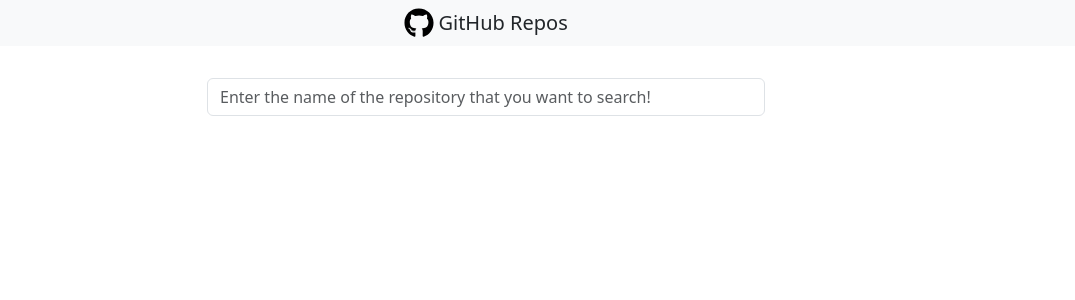
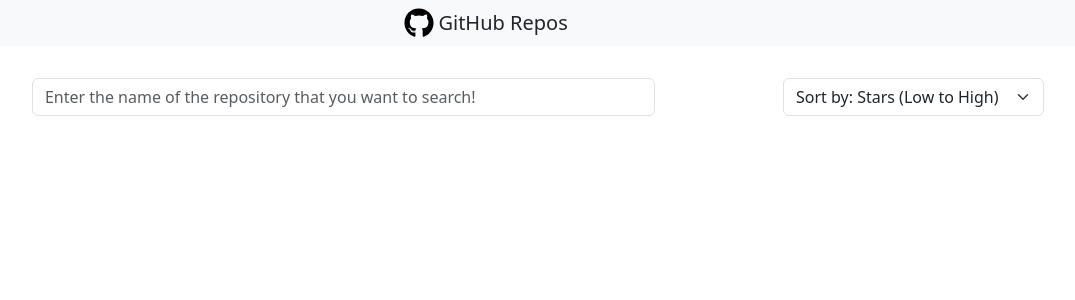
Before and after one commit to sidsipani23/github_repos, a React (Vite) app: page / in a window 1280 px wide. Shown: the top 300 px of the page, without its empty margins (154-1229 px from the left). Built offline with nearby package versions, Linux system fonts and the light colour scheme.

Commit message:
Added sort functionality

```diff
--- a/src/App.css
+++ b/src/App.css
@@ -6,7 +6,7 @@
 }
 .search-div {
 	margin: 2rem auto 2rem auto;
-	width: 50%;
+	width: 75%;
 }
 .repocard-header {
 	display: flex;
@@ -24,9 +24,13 @@
 .repocard {
 	width: 18rem;
 	margin: 1rem;
+	height: 19rem !important;
 }
 .loader {
 	display: flex;
 	justify-content: center;
 	align-items: center;
 }
+.sort-select {
+	margin: 2rem auto 2rem auto;
+}
--- a/src/api/index.tsx
+++ b/src/api/index.tsx
@@ -1,10 +1,15 @@
 import axios from 'axios';
 
-export const fetchRepos = async (query: string, pageNumber: number) => {
+export const fetchRepos = async (
+	query: string,
+	pageNumber: number,
+	sortBy: string,
+	order: string
+) => {
 	const fetchReposResp = await axios.get(
 		`${
 			import.meta.env.VITE_GITHUB_BASE_URL
-		}search/repositories?q=${query}&page=${pageNumber}&per_page=50`,
+		}search/repositories?q=${query}&page=${pageNumber}&per_page=50&sort=${sortBy}&order=${order}`,
 		{
 			headers: {
 				Accept: 'application/vnd.github+json',
--- a/src/components/Home.tsx
+++ b/src/components/Home.tsx
@@ -7,17 +7,22 @@ import { useState, useCallback } from 'react';
 import { fetchRepos } from '../api';
 import { debounce } from '../utils';
 import { ToastContainer, toast } from 'react-toastify';
+import Form from 'react-bootstrap/Form';
+import Row from 'react-bootstrap/Row';
+import Col from 'react-bootstrap/Col';
 
 function Home() {
 	const [searchInput, setSearchInput] = useState<string>('');
 	const [repoData, setRepoData] = useState<RepoData[] | null>(null);
 	const [pageNumber, setPageNumber] = useState<number>(1);
 	const [isLoading, setIsLoading] = useState<boolean>(false);
+	const [sortBy, setSortBy] = useState<string>('stars-asc');
 
 	async function handleSearch(event: React.ChangeEvent): Promise<void> {
 		try {
 			const { value } = event.target as HTMLInputElement;
 			setSearchInput(value);
+			setRepoData([]);
 			if (value) {
 				debouncedQueryData(value);
 			}
@@ -30,7 +35,14 @@ function Home() {
 		try {
 			if (value) {
 				setIsLoading(true);
-				const fetchReposResp = await fetchRepos(value, pageNumber);
+				const [sort, orderOfSort] = sortBy.split('-');
+				console.log(sort, orderOfSort);
+				const fetchReposResp = await fetchRepos(
+					value,
+					pageNumber,
+					sort,
+					orderOfSort
+				);
 				const { data } = fetchReposResp;
 				if (data.items.length > 0) {
 					const finalArr: RepoData[] = data.items.map((item) => {
@@ -42,6 +54,10 @@ function Home() {
 							stars: item.stargazers_count,
 							description: item.description,
 							languages: item.language,
+							watchersCount: item.watchers_count,
+							score: item.score,
+							createdAt: item.created_at,
+							updatedAt: item.updated_at,
 						};
 					});
 					setRepoData(finalArr);
@@ -54,14 +70,52 @@ function Home() {
 			setIsLoading(false);
 		}
 	}
-	const debouncedQueryData = useCallback(debounce(queryData, 2000), [repoData]);
+	const debouncedQueryData = useCallback(debounce(queryData, 700), [sortBy]);
 	const notify = (message: string) => toast.error(message);
 
 	return (
 		<>
 			<NavbarComp />
 			<Container>
-				<SearchBar searchInput={searchInput} handleSearch={handleSearch} />
+				<Row>
+					<Col md={9} xs={6} sm={6}>
+						<SearchBar searchInput={searchInput} handleSearch={handleSearch} />
+					</Col>
+					<Col>
+						<Form.Select
+							className='sort-select'
+							value={sortBy}
+							onChange={(event: React.ChangeEvent) => {
+								const { value } = event.target as HTMLInputElement;
+								console.log(value);
+								setSortBy(value);
+							}}>
+							<option value='stars-asc'>Sort by: Stars (Low to High)</option>
+							<option value='stars-desc'>Sort by: Stars (High to Low)</option>
+							<option value='watchersCount-asc'>
+								Sort by: Watchers Count (Low to High)
+							</option>
+							<option value='watchers_count-desc'>
+								Sort by: Watchers Count (High to Low)
+							</option>
+							<option value='score-asc'>Sort by: Score (Low to high)</option>
+							<option value='score-desc'>Sort by: Score (High to Low)</option>
+							<option value='name-asc'>Sort by: Name</option>
+							<option value='created_at-asc'>
+								Sort by: CreatedAt (Latest First)
+							</option>
+							<option value='created_at-desc'>
+								Sort by: CreatedAt (Oldest First)
+							</option>
+							<option value='updated_at-asc'>
+								Sort by: UpdatedAt (Latest First)
+							</option>
+							<option value='updated_at-desc'>
+								Sort by: UpdatedAt (Oldest First)
+							</option>
+						</Form.Select>
+					</Col>
+				</Row>
 				{repoData &&
 					repoData.length > 0 &&
 					repoData.map((repo) => {
@@ -93,5 +147,9 @@ interface RepoData {
 	description?: string;
 	languages?: string;
 	id: number;
+	watchersCount?: number;
+	score?: number;
+	createdAt?: string;
+	updatedAt?: string;
 }
 export default Home;
--- a/src/components/RepoCard.tsx
+++ b/src/components/RepoCard.tsx
@@ -30,9 +30,21 @@ function RepoCard({
 				</Card.Header>
 				<Card.Body>
 					<Card.Title>{repoName}</Card.Title>
-					<Card.Text>{description}</Card.Text>
-					<Card.Text>Language Used: {languages}</Card.Text>
+					<Card.Text>
+						{description && description?.length > 150
+							? `${description?.slice(-150)}...`
+							: description}
+					</Card.Text>
 				</Card.Body>
+				{languages ? (
+					<Card.Footer>
+						<Card.Text>
+							<b>Language Used:</b> {languages}
+						</Card.Text>
+					</Card.Footer>
+				) : (
+					''
+				)}
 			</Card>
 		</>
 	);
```
Also changed, not shown: src/assets/SortAsc.svg (added), src/assets/SortDesc.svg (added), src/constants.tsx (deleted).
